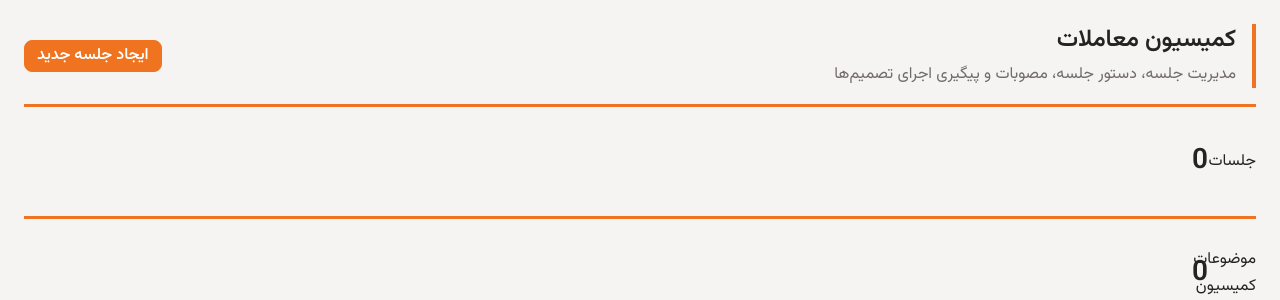
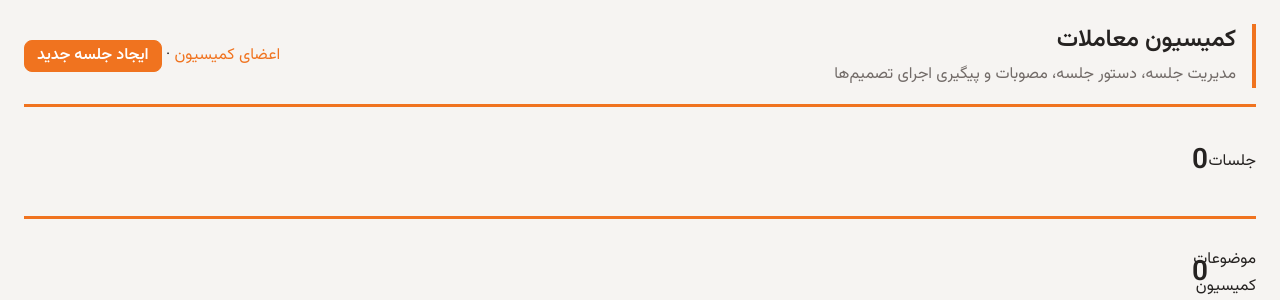
Before and after one commit to sazmantehkarimian-wq/sama-1405, a Django app: page /commissions/ in a window 1280 px wide. Shown: the part 77-377 px from the top of the page. Run offline with Django 5.2, Linux system fonts and the light colour scheme; the visitor is signed in with stand-in values (Sample User, id 1); data comes from the database, SQL or seed files in the repository; data that the repository does not hold is empty.

Commit message:
Expose commission member management from workspace

```diff
--- a/domains/commission/templates/commission/workspace.html
+++ b/domains/commission/templates/commission/workspace.html
@@ -2,7 +2,7 @@
 {% block title %}کمیسیون معاملات{% endblock %}
 {% block section_class %}section-auctions{% endblock %}
 {% block content %}
-<div class="page-header"><div><h1>کمیسیون معاملات</h1><p>مدیریت جلسه، دستور جلسه، مصوبات و پیگیری اجرای تصمیم‌ها</p></div><a class="button" href="{% url 'commission-session-new' %}">ایجاد جلسه جدید</a></div>
+<div class="page-header"><div><h1>کمیسیون معاملات</h1><p>مدیریت جلسه، دستور جلسه، مصوبات و پیگیری اجرای تصمیم‌ها</p></div><div><a href="{% url 'commission-members' %}">اعضای کمیسیون</a> · <a class="button" href="{% url 'commission-session-new' %}">ایجاد جلسه جدید</a></div></div>
 
 <div class="kpi-grid">
  <article class="kpi"><span>جلسات</span><strong>{{ kpi_sessions }}</strong></article>
```
